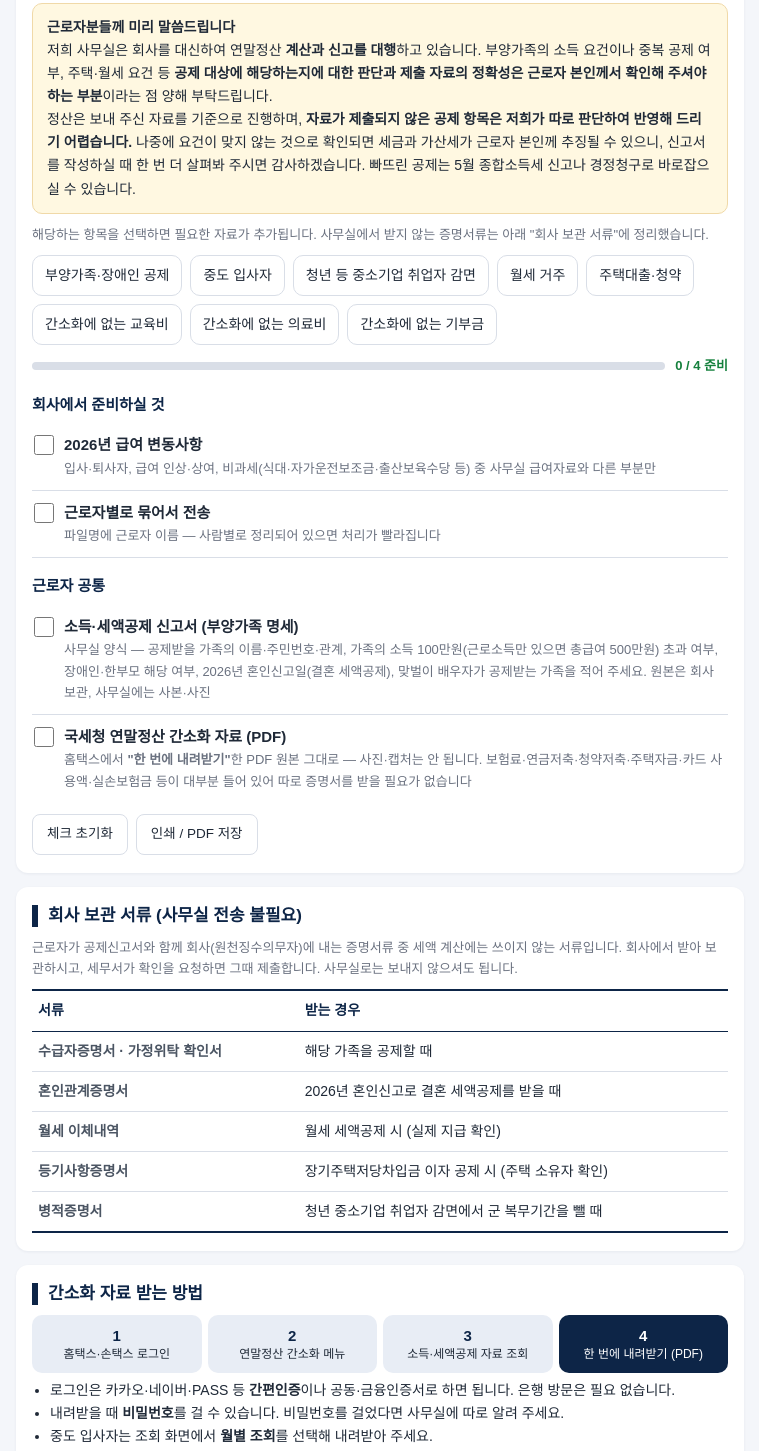
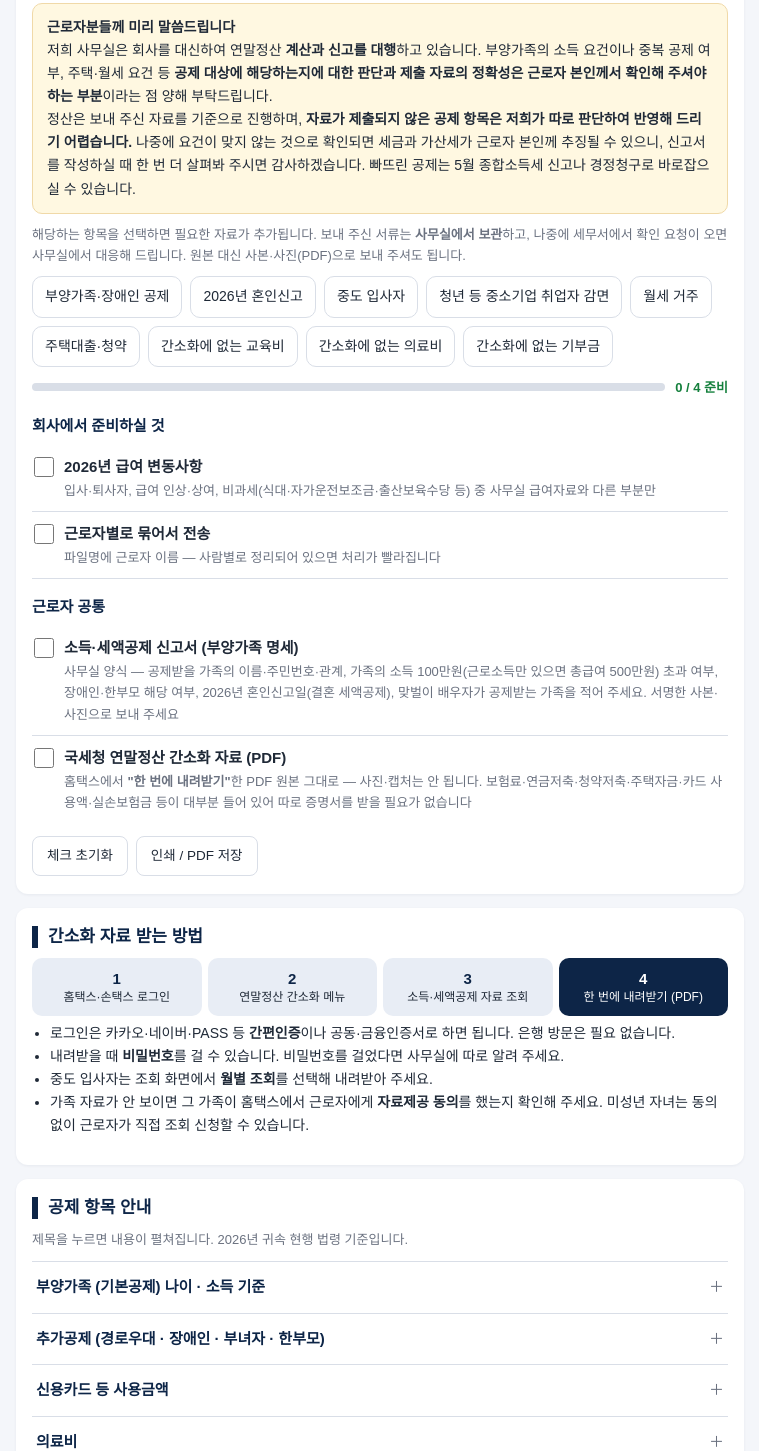
Before and after one commit to ywkim-boop/guide, a plain HTML site: page yeonmal.html in a window 1280 px wide. Shown: the part 1012-2463 px from the top of the page, without its empty margins (260-1019 px from the left). Drawn offline with Linux system fonts and the light colour scheme.

Commit message:
Add files via upload

```diff
--- a/yeonmal.html
+++ b/yeonmal.html
@@ -189,9 +189,10 @@
       저희 사무실은 회사를 대신하여 연말정산 <b>계산과 신고를 대행</b>하고 있습니다. 부양가족의 소득 요건이나 중복 공제 여부, 주택·월세 요건 등 <b>공제 대상에 해당하는지에 대한 판단과 제출 자료의 정확성은 근로자 본인께서 확인해 주셔야 하는 부분</b>이라는 점 양해 부탁드립니다.<br>
       정산은 보내 주신 자료를 기준으로 진행하며, <b>자료가 제출되지 않은 공제 항목은 저희가 따로 판단하여 반영해 드리기 어렵습니다.</b> 나중에 요건이 맞지 않는 것으로 확인되면 세금과 가산세가 근로자 본인께 추징될 수 있으니, 신고서를 작성하실 때 한 번 더 살펴봐 주시면 감사하겠습니다. 빠뜨린 공제는 5월 종합소득세 신고나 경정청구로 바로잡으실 수 있습니다.
     </div>
-    <p class="hint">해당하는 항목을 선택하면 필요한 자료가 추가됩니다. 사무실에서 받지 않는 증명서류는 아래 "회사 보관 서류"에 정리했습니다.</p>
+    <p class="hint">해당하는 항목을 선택하면 필요한 자료가 추가됩니다. 보내 주신 서류는 <b>사무실에서 보관</b>하고, 나중에 세무서에서 확인 요청이 오면 사무실에서 대응해 드립니다. 원본 대신 사본·사진(PDF)으로 보내 주셔도 됩니다.</p>
     <div class="chips" id="chips">
       <button class="chip" data-g="fam">부양가족·장애인 공제</button>
+      <button class="chip" data-g="marry">2026년 혼인신고</button>
       <button class="chip" data-g="mid">중도 입사자</button>
       <button class="chip" data-g="cut">청년 등 중소기업 취업자 감면</button>
       <button class="chip" data-g="rent">월세 거주</button>
@@ -207,7 +208,7 @@
       <label class="item"><input type="checkbox" data-id="k1"><span><span class="t">2026년 급여 변동사항</span><span class="d">입사·퇴사자, 급여 인상·상여, 비과세(식대·자가운전보조금·출산보육수당 등) 중 사무실 급여자료와 다른 부분만</span></span></label>
       <label class="item"><input type="checkbox" data-id="k2"><span><span class="t">근로자별로 묶어서 전송</span><span class="d">파일명에 근로자 이름 — 사람별로 정리되어 있으면 처리가 빨라집니다</span></span></label>
       <h3>근로자 공통</h3>
-      <label class="item"><input type="checkbox" data-id="c1"><span><span class="t">소득·세액공제 신고서 (부양가족 명세)</span><span class="d">사무실 양식 — 공제받을 가족의 이름·주민번호·관계, 가족의 소득 100만원(근로소득만 있으면 총급여 500만원) 초과 여부, 장애인·한부모 해당 여부, 2026년 혼인신고일(결혼 세액공제), 맞벌이 배우자가 공제받는 가족을 적어 주세요. 원본은 회사 보관, 사무실에는 사본·사진</span></span></label>
+      <label class="item"><input type="checkbox" data-id="c1"><span><span class="t">소득·세액공제 신고서 (부양가족 명세)</span><span class="d">사무실 양식 — 공제받을 가족의 이름·주민번호·관계, 가족의 소득 100만원(근로소득만 있으면 총급여 500만원) 초과 여부, 장애인·한부모 해당 여부, 2026년 혼인신고일(결혼 세액공제), 맞벌이 배우자가 공제받는 가족을 적어 주세요. 서명한 사본·사진으로 보내 주세요</span></span></label>
       <label class="item"><input type="checkbox" data-id="c2"><span><span class="t">국세청 연말정산 간소화 자료 (PDF)</span><span class="d">홈택스에서 <b>"한 번에 내려받기"</b>한 PDF 원본 그대로 — 사진·캡처는 안 됩니다. 보험료·연금저축·청약저축·주택자금·카드 사용액·실손보험금 등이 대부분 들어 있어 따로 증명서를 받을 필요가 없습니다</span></span></label>
     </div>
 
@@ -215,6 +216,12 @@
       <h3>부양가족·장애인을 공제받는 경우<span class="tag">선택</span></h3>
       <label class="item"><input type="checkbox" data-id="f1"><span><span class="t">주민등록등본 (또는 가족관계증명서)</span><span class="d">함께 사는 가족은 등본, 따로 사는 부모님 등 등본에 없는 가족은 가족관계증명서 — 작년에 냈고 가족 변동이 없으면 생략 가능</span></span></label>
       <label class="item"><input type="checkbox" data-id="f2"><span><span class="t">장애인증명서 또는 장애인등록증 사본</span><span class="d">장애인 공제를 받을 때 — 장애기간이 적힌 증명서를 이미 냈다면 그 기간 동안은 생략 가능. 암 등 중증환자는 병원에서 발급하는 소득세법상 장애인증명서</span></span></label>
+      <label class="item"><input type="checkbox" data-id="f3"><span><span class="t">수급자증명서 · 가정위탁 확인서</span><span class="d">기초생활수급자나 위탁아동을 공제받을 때만</span></span></label>
+    </div>
+
+    <div class="group" data-group="marry">
+      <h3>2026년에 혼인신고를 한 경우<span class="tag">선택</span></h3>
+      <label class="item"><input type="checkbox" data-id="w1"><span><span class="t">혼인관계증명서</span><span class="d">결혼 세액공제 50만원 (부부 각각, 생애 1회) — 2026. 12. 31.까지 혼인신고분이 마지막입니다</span></span></label>
     </div>
 
     <div class="group" data-group="mid">
@@ -226,19 +233,20 @@
     <div class="group" data-group="cut">
       <h3>청년·60세 이상·장애인·경력단절자로 중소기업에 취업한 경우<span class="tag">선택</span></h3>
       <label class="item"><input type="checkbox" data-id="u1"><span><span class="t">중소기업 취업자 소득세 감면 신청서</span><span class="d">2026. 12. 31.까지 취업한 사람 — 소득세 70%(청년 90%, 연 200만원 한도) 감면. 이미 신청한 직원은 다시 내지 않습니다</span></span></label>
-      <label class="item"><input type="checkbox" data-id="u2"><span><span class="t">병역 복무기간 (청년만)</span><span class="d">청년 나이 계산 때 군 복무기간을 빼 주므로 복무 시작·종료일만 알려 주세요 (병적증명서는 회사 보관)</span></span></label>
+      <label class="item"><input type="checkbox" data-id="u2"><span><span class="t">병적증명서 (청년만, 군 복무한 경우)</span><span class="d">청년 나이(15~34세)를 계산할 때 군 복무기간을 빼 주므로 필요합니다</span></span></label>
     </div>
 
     <div class="group" data-group="rent">
       <h3>월세로 사는 경우<span class="tag">선택</span></h3>
       <label class="item"><input type="checkbox" data-id="r1"><span><span class="t">임대차계약서 사본</span><span class="d">면적·주소·계약기간·월세액으로 공제 대상 여부와 공제액을 계산합니다. 계약서 주소로 전입신고가 되어 있어야 합니다</span></span></label>
-      <label class="item"><input type="checkbox" data-id="r2"><span><span class="t">임대인 정보</span><span class="d">임대인 이름과 주민번호(사업자번호) — 신고서에 적어야 합니다. 이체내역은 회사 보관</span></span></label>
+      <label class="item"><input type="checkbox" data-id="r2"><span><span class="t">임대인 정보</span><span class="d">임대인 이름과 주민번호(사업자번호) — 월세 공제 명세서에 적어야 합니다</span></span></label>
+      <label class="item"><input type="checkbox" data-id="r3"><span><span class="t">월세 이체내역</span><span class="d">계좌이체 확인증 또는 통장 거래내역 — 실제로 지급한 사실 확인용</span></span></label>
     </div>
 
     <div class="group" data-group="house">
       <h3>주택 대출·청약저축이 있는 경우<span class="tag">선택</span></h3>
       <label class="item"><input type="checkbox" data-id="h1"><span><span class="t">상환증명서 · 이자상환증명서 (간소화에 없을 때만)</span><span class="d">전세대출 원리금 상환, 장기주택저당차입금 이자 — 대부분 간소화 자료에 나옵니다</span></span></label>
-      <label class="item"><input type="checkbox" data-id="h2"><span><span class="t">처음 공제받는 해: 대상 주택 정보</span><span class="d">장기주택저당 — 주택 주소·취득일 (취득 당시 기준시가 6억원 이하 여부는 사무실에서 확인) · 전세대출 — 임대차계약서 사본</span></span></label>
+      <label class="item"><input type="checkbox" data-id="h2"><span><span class="t">처음 공제받는 해: 대상 주택 정보</span><span class="d">장기주택저당 — 등기사항증명서 (주택 소유자·취득일 확인, 취득 당시 기준시가 6억원 이하 여부는 사무실에서 확인) · 전세대출 — 임대차계약서 사본</span></span></label>
       <label class="item"><input type="checkbox" data-id="h3"><span><span class="t">주택청약저축은 은행에 무주택확인서 제출</span><span class="d">사무실이 아니라 <b>가입 은행</b>에 2027년 2월 말까지 내야 공제됩니다. 납입액은 간소화 자료에 나옵니다</span></span></label>
     </div>
 
@@ -265,21 +273,6 @@
       <button class="btn" id="reset">체크 초기화</button>
       <button class="btn" onclick="window.print()">인쇄 / PDF 저장</button>
     </div>
-  </section>
-
-  <section>
-    <h2>회사 보관 서류 (사무실 전송 불필요)</h2>
-    <p class="hint">근로자가 공제신고서와 함께 회사(원천징수의무자)에 내는 증명서류 중 세액 계산에는 쓰이지 않는 서류입니다. 회사에서 받아 보관하시고, 세무서가 확인을 요청하면 그때 제출합니다. 사무실로는 보내지 않으셔도 됩니다.</p>
-    <div class="tblwrap"><table>
-      <thead><tr><th>서류</th><th>받는 경우</th></tr></thead>
-      <tbody>
-        <tr><td>수급자증명서 · 가정위탁 확인서</td><td>해당 가족을 공제할 때</td></tr>
-        <tr><td>혼인관계증명서</td><td>2026년 혼인신고로 결혼 세액공제를 받을 때</td></tr>
-        <tr><td>월세 이체내역</td><td>월세 세액공제 시 (실제 지급 확인)</td></tr>
-        <tr><td>등기사항증명서</td><td>장기주택저당차입금 이자 공제 시 (주택 소유자 확인)</td></tr>
-        <tr><td>병적증명서</td><td>청년 중소기업 취업자 감면에서 군 복무기간을 뺄 때</td></tr>
-      </tbody>
-    </table></div>
   </section>
 
   <section>
```
